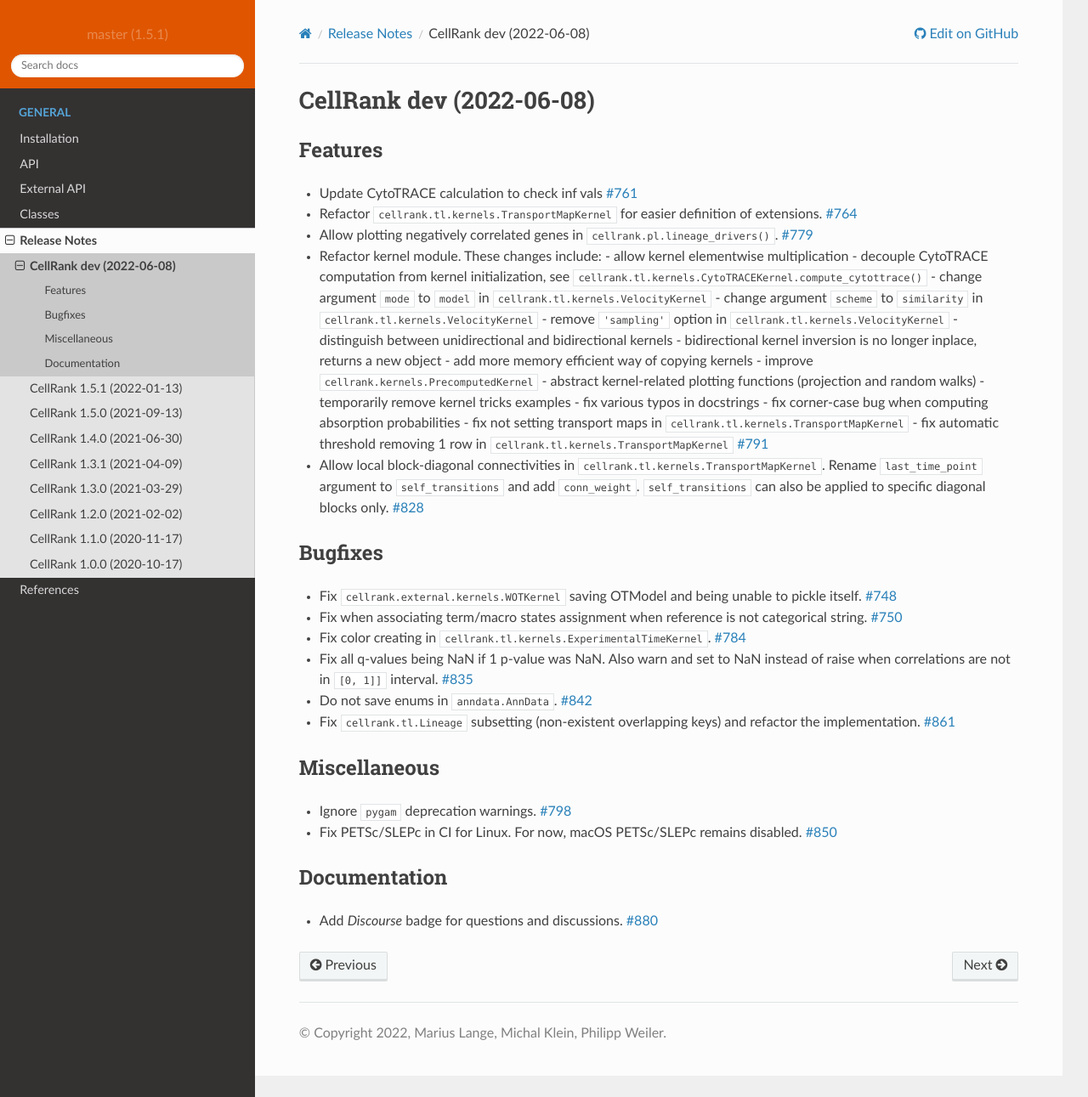
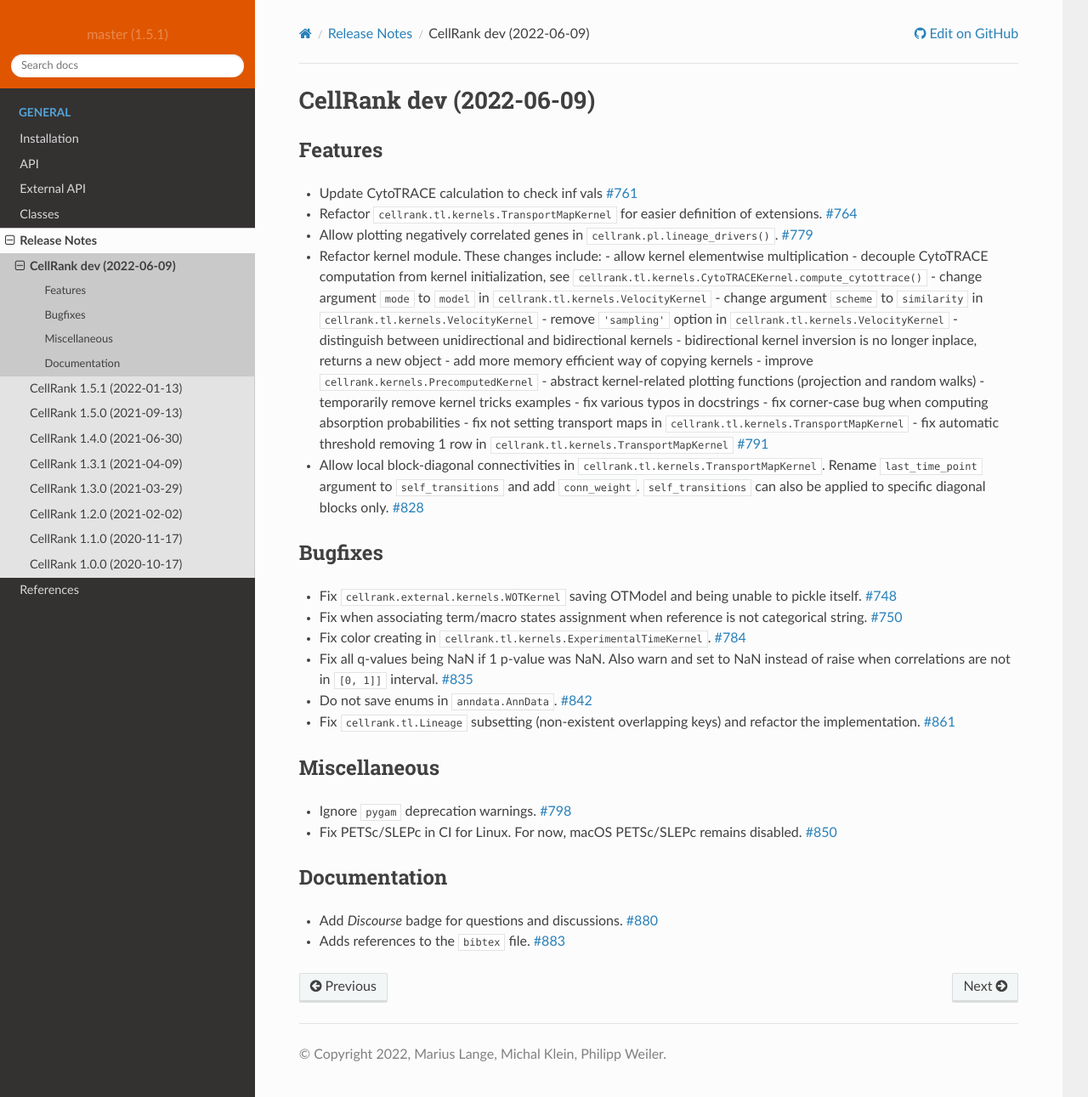
Before and after one commit to theislab/cellrank, a Sphinx documentation site: the page built from docs/source/release/notes-dev.rst, in a window 1280 px wide and 1291 px high. Shown: the whole window at 85% size. Built offline with Sphinx 7.4.7 and the Read the Docs theme 2.0.0, drawn with Linux system fonts in a browser that asks for light colours; pages that are not in the unit, such as notebooks, are missing from menus.

Commit message:
[auto][ci skip] Update release notes (#883)

```diff
--- a/docs/source/release/notes-dev.rst
+++ b/docs/source/release/notes-dev.rst
@@ -1,4 +1,4 @@
-CellRank dev (2022-06-08)
+CellRank dev (2022-06-09)
 =========================
 
 Features
@@ -72,3 +72,6 @@ Documentation
 
 - Add *Discourse* badge for questions and discussions.
   `#880 <https://github.com/theislab/cellrank/pull/880>`__
+
+- Adds references to the ``bibtex`` file.
+  `#883 <https://github.com/theislab/cellrank/pull/883>`__
```
